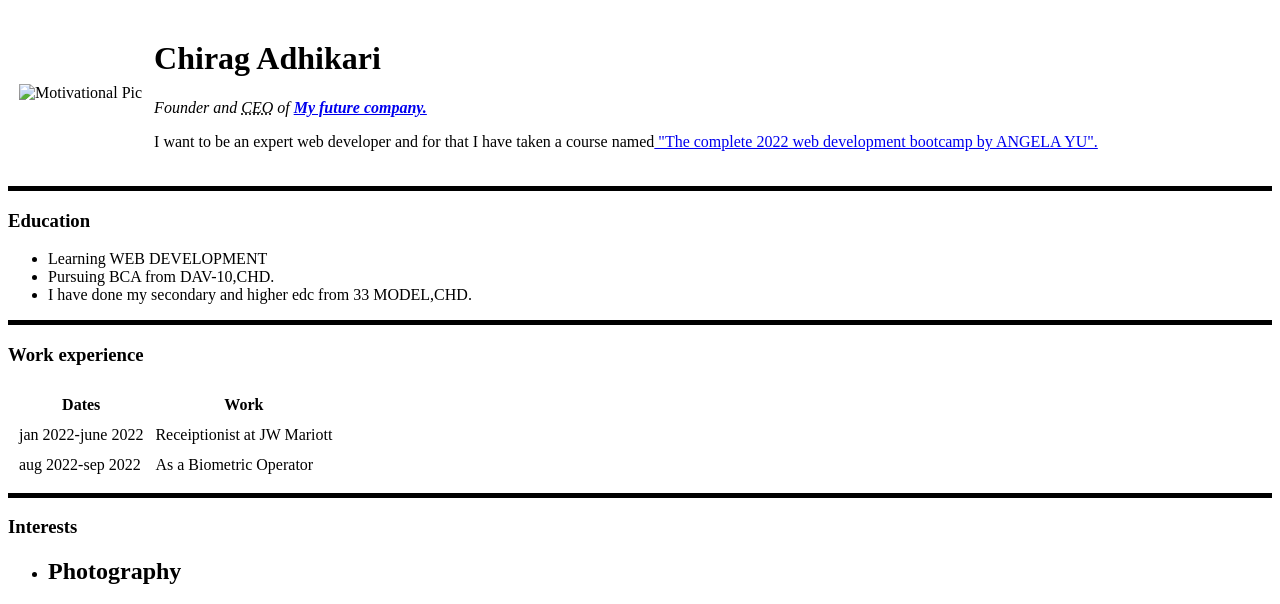
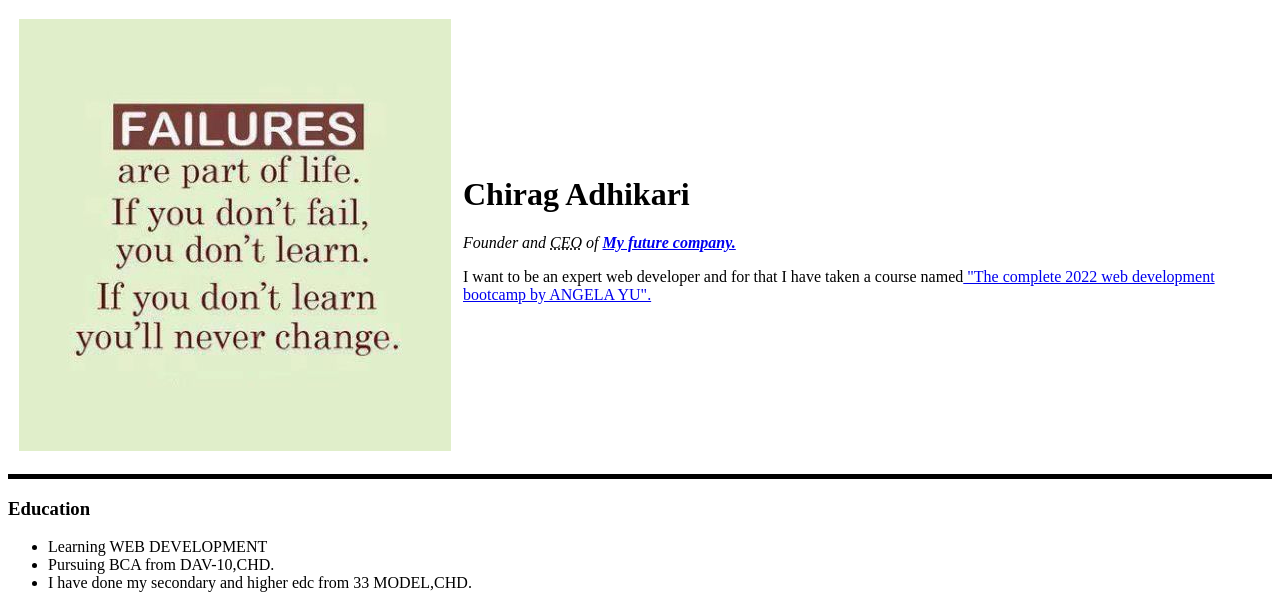
Before and after one commit to adkchirag/CV, a plain HTML site: page index.html in a window 1280 px wide. Shown: the top 604 px of the page. Drawn offline with Linux system fonts and the light colour scheme.

Commit message:
Update index.html

```diff
--- a/index.html
+++ b/index.html
@@ -9,7 +9,7 @@
 <body>
     <table cellspacing="10">
         <tr>
-            <td> <img src="images/quotes.jpg" alt="Motivational Pic"></td>
+            <td> <img src="photo/failure.jpg" alt="Motivational Pic"></td>
             <td><h1>Chirag Adhikari</h1>
                 <p><em>Founder and <dfn id="CEO"><abbr title="Chief Executive Officer">CEO</abbr></dfn> of <strong><a href="https://www.futuregroup.in/">My future company.</a></strong></em></p>
                 <p>I want to be an expert web developer and for that I have taken a course named<a href="https://www.udemy.com/course/the-complete-web-development-bootcamp/"> "The complete 2022 web development bootcamp by ANGELA YU".</a></p>
```
